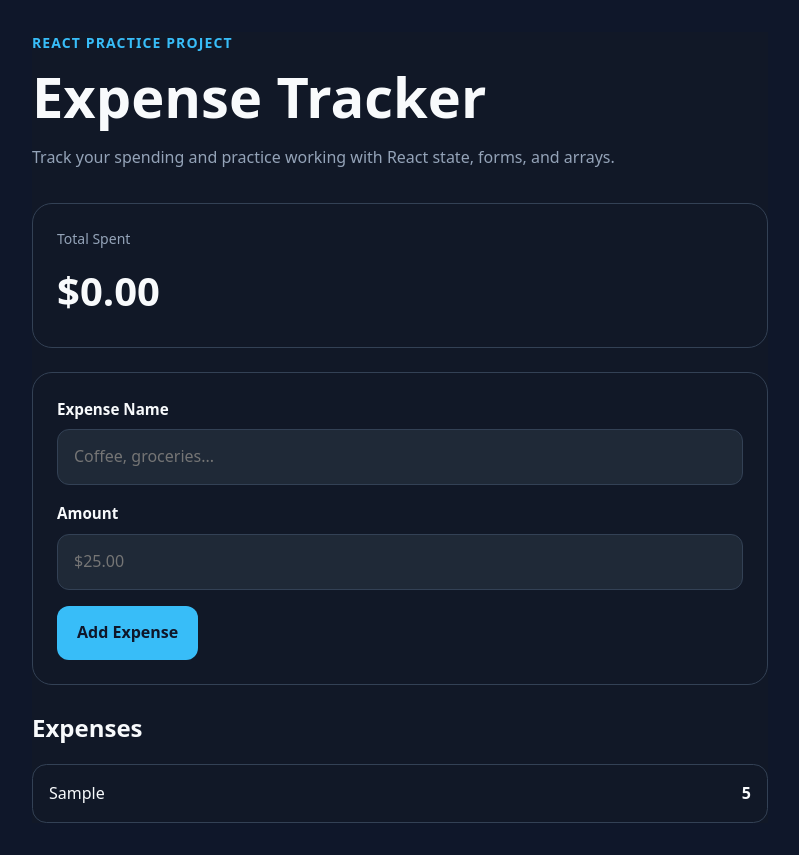
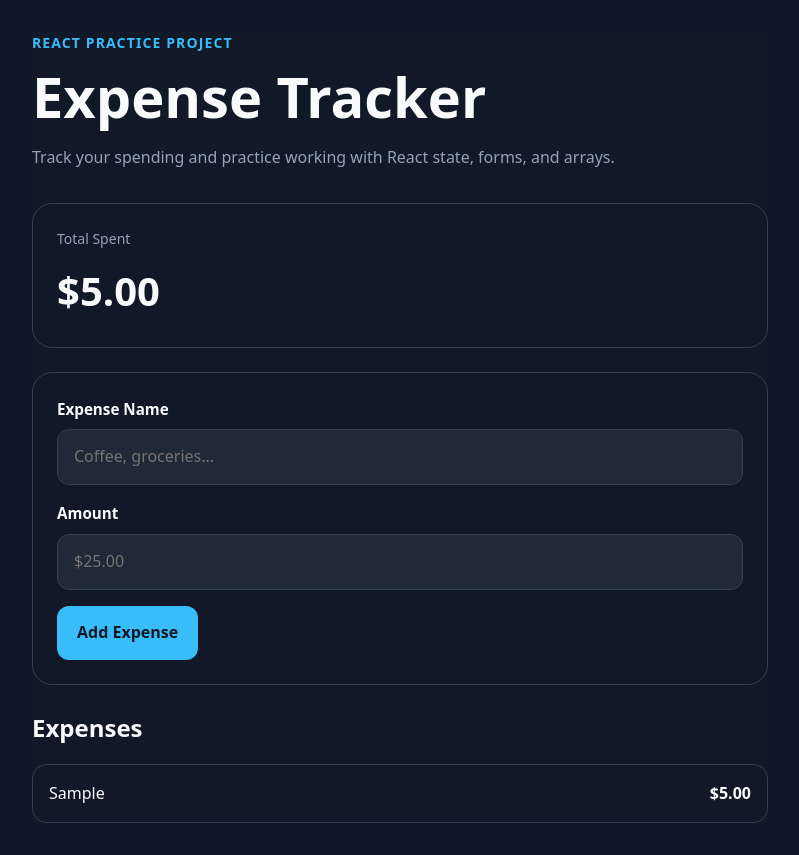
Before and after one commit to jprobussr/expense-tracker-react, a React (Vite) app: page / in a window 1280 px wide. Both pictures are taken after typing "Sample", "5" into the empty fields and a click on the button "Add Expense". Shown: the whole page, without its empty margins (240-1039 px from the left). Built offline with nearby package versions, Linux system fonts and the light colour scheme.

Commit message:
feat: add expense totals and validation

```diff
--- a/src/App.jsx
+++ b/src/App.jsx
@@ -9,9 +9,13 @@ const App = () => {
   const handleSubmit = (e) => {
     e.preventDefault();
 
+    if (expenseName.trim() === '' || Number(expenseAmount) <= 0) {
+      return;
+    }
+
     const newExpense = {
       id: crypto.randomUUID(),
-      name: expenseName,
+      name: expenseName.trim(),
       amount: Number(expenseAmount),
     };
 
@@ -26,6 +30,10 @@ const App = () => {
 
     console.log(expenses);
   };
+
+  const totalSpent = expenses.reduce((total, expense) => {
+    return total + expense.amount;
+  }, 0);
 
   return (
     <main className="page">
@@ -42,7 +50,7 @@ const App = () => {
 
         <section className="summary-card" aria-label="Expense Summary">
           <p className="summary-label">Total Spent</p>
-          <p className="summary-total">$0.00</p>
+          <p className="summary-total">${totalSpent.toFixed(2)}</p>
         </section>
 
         <form className="expense-form" onSubmit={handleSubmit}>
@@ -83,7 +91,7 @@ const App = () => {
               return (
                 <li className="expense-item" key={expense.id}>
                   <span>{expense.name}</span>
-                  <strong>{expense.amount}</strong>
+                  <strong>${expense.amount.toFixed(2)}</strong>
                 </li>
               );
             })}
```
